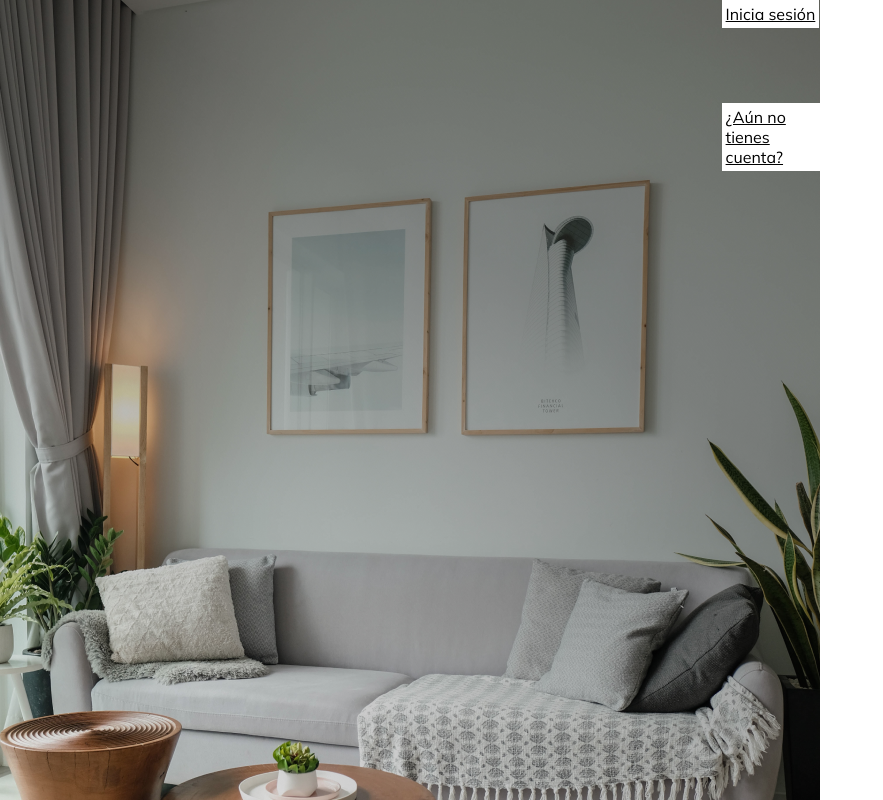
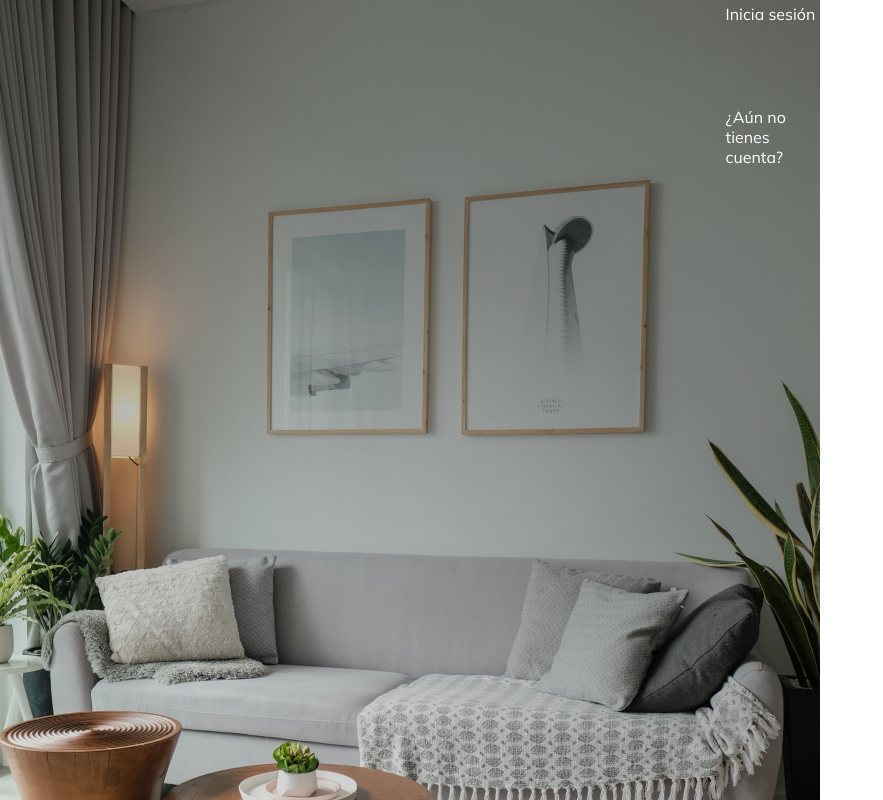
Before and after one commit to Ave-Mari/Cod1ng-Test, a React app: page / in a window 1280 px wide. Shown: the top 800 px of the page, without its empty margins (0-883 px from the left). Built offline with nearby package versions, Linux system fonts and the light colour scheme; the HTML template or start-up script is replaced by a standard one.

Commit message:
add styles to active link

```diff
--- a/src/components/Layout/Layout.scss
+++ b/src/components/Layout/Layout.scss
@@ -2,19 +2,29 @@ section {
     position: relative;
     .login {
         position: absolute;
-        color: rgb(0, 0, 0);
         padding: 4px;
-        background: #fff;
         left: 88%;
+        color: #fff;
+        text-decoration: none;
+
+        // margin-top: 210px;
 
     }
     .signin {
         position: absolute;
-        color: rgb(0, 0, 0);
         padding: 4px;
-        background: #fff;
         top: 10%;
         left: 88%;
+        color: #fff;
+        text-decoration: none;
+
+        // margin-top: 276px;
 
     }
+
+    .active {
+        background: #fff;
+        color: rgb(0, 0, 0);
+        border-radius: 20px 0px 0px 20px;
+    }
 }
```
